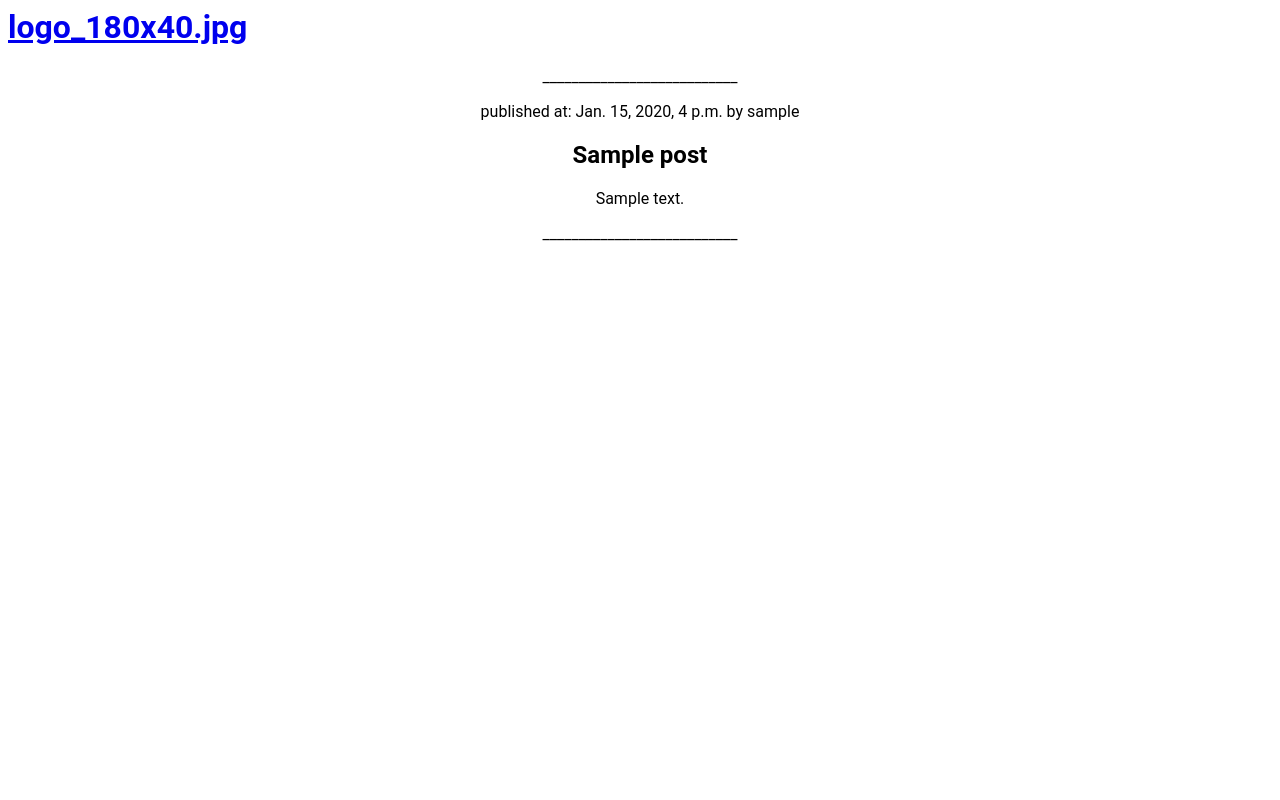
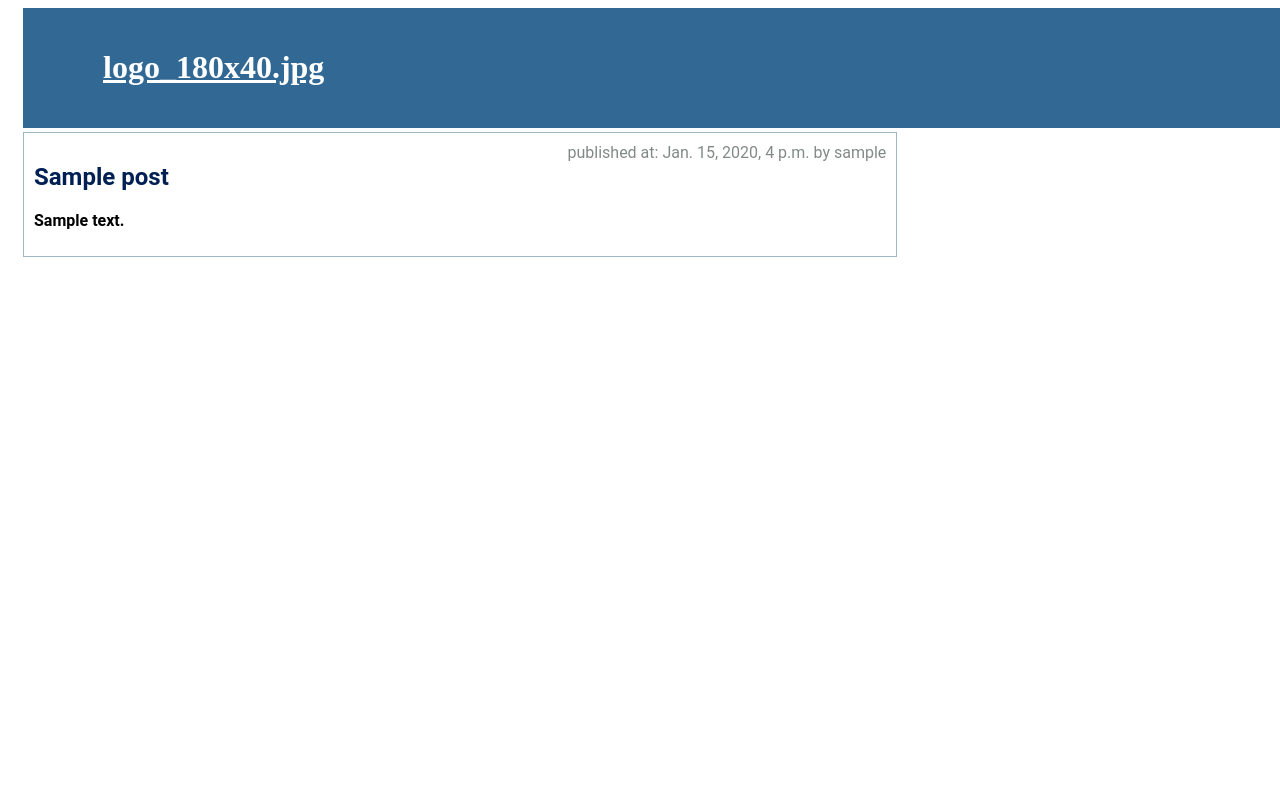
Before and after one commit to BaburMB/django_blog, a Django app: template mysite1/blog/templates/blog/post_list.html in a window 1280 px wide. Run offline with Django 3.2, Linux system fonts and the light colour scheme; the template is opened without the code that fills it: values named after a table or form of the project are taken from there, others are empty; tables that the repository leaves empty hold one stand-in row (Sample ...); the page is wider than the window, and the part outside it is not shown.

Commit message:
added first css

```diff
--- /dev/null
+++ b/mysite1/blog/static/css/steles.css
@@ -0,0 +1,43 @@
+ h2 {
+     color: #002054;
+ }
+
+ /*.separator_line{*/
+     /*color: #9db7c4;*/
+ /*}*/
+
+ .logo-text, .logo-text a, .logo-text a:visited{
+        background-color: #326994;
+        margin-top: 0;
+        padding: 20px 20px 20px 40px;
+        font-family: "Ubuntu Light";
+        color: #ffffff;
+        width: 100%;
+ }
+
+ .publication_date{
+     color: #828a87;
+     float: right;
+ }
+
+ .post_text{
+     color: #000;
+     font-weight: bolder;
+ }
+
+ .post{
+     padding-top: 10px;
+     padding: 10px;
+     margin-top: 4px;
+     border-color: #9db7c4;
+     border-style: solid ;
+     border-width: 1px;
+ }
+
+ .col-md-8{
+     width: 70%;
+ }
+
+ body {
+        padding-left: 15px;
+    }
--- a/mysite1/blog/templates/blog/post_list.html
+++ b/mysite1/blog/templates/blog/post_list.html
@@ -1,20 +1,31 @@
+{% load staticfiles %}
 <html>
     <head>
         <title>Posts</title>
+
+        <link rel="stylesheet" href="{% static 'css/steles.css' %}">
+
     </head>
     <body>
-        <div style="font-family:Roboto">
-            <div align="left"><h1><a href="/">logo_180x40.jpg</a></h1></div>
+
+        <div  style="font-family:Roboto">
+
+            <div align="left" class="logo-text">
+                <h1><a href="/">logo_180x40.jpg</a></h1>
+            </div >
+        <div class="col-md-8">
             {% for post in posts %}
-            <div align="center">
-            <p>___________________________</p>
-                <p>published at: {{ post.created_date }} by {{ post.author }}</p>
-                <h2>{{ post.title }}</h2>
-                    {{ post.text | linebreaks }}
-                    <p>___________________________</p>
+            <div class="post">
 
+                <div class="publication_date">published at: {{ post.created_date }} by {{ post.author }}</div>
+                <h2 class="post_title">{{ post.title }}</h2>
+
+                    <div class="post_text">{{ post.text | linebreaks }}</div>
+
+                </div>
+            {% endfor %}
             </div>
-            {% endfor %}
+
         </div>
     </body>
 
```
Also changed, not shown: 1 other file.
